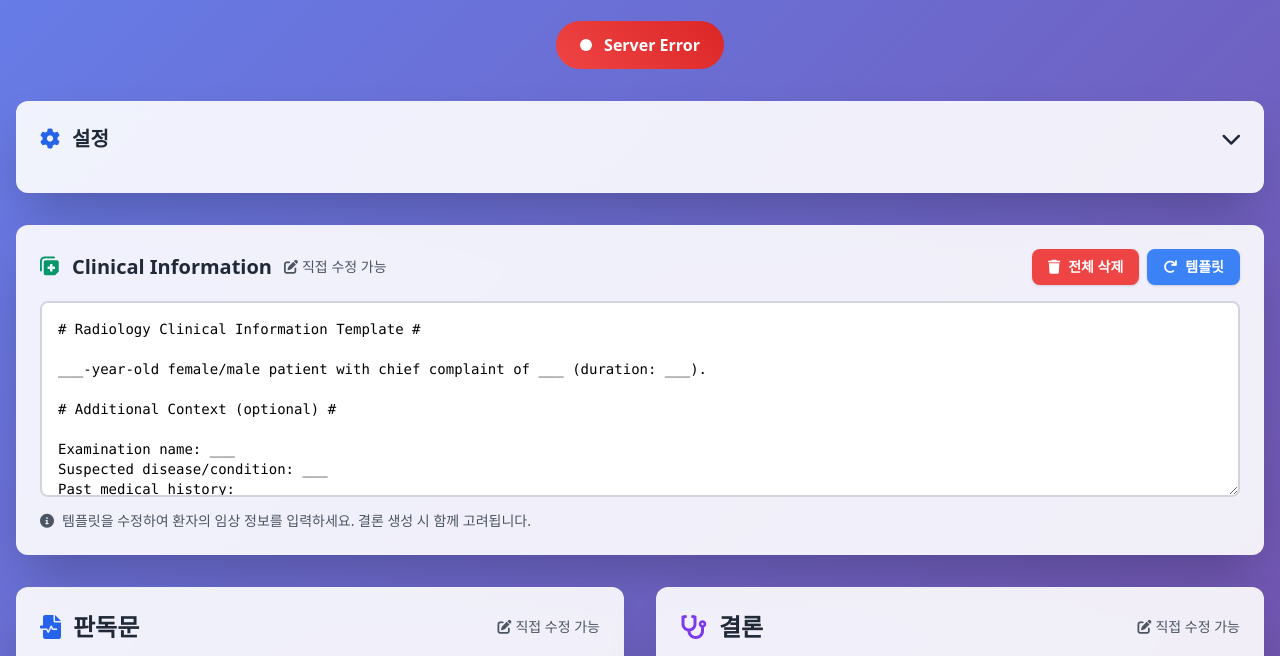
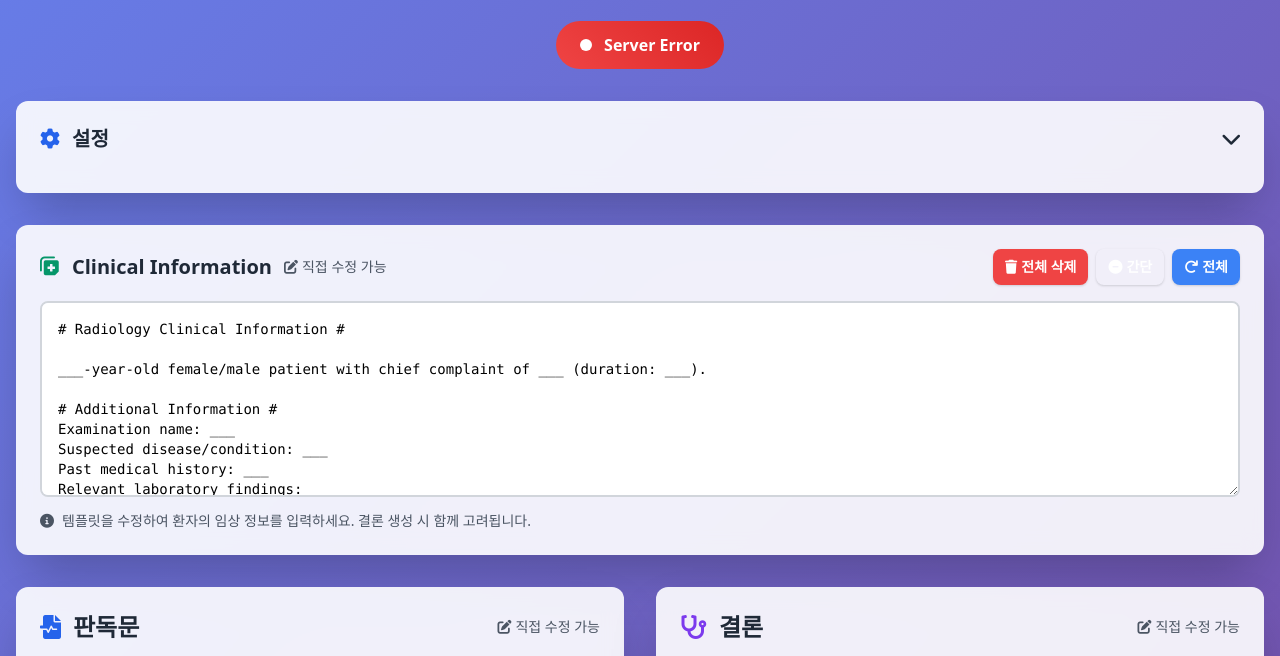
Before and after one commit to radtaewon1/radiology-stt, a website: page index.html in a window 1280 px wide. Shown: the part 119-775 px from the top of the page. Drawn offline with nearby package versions, Linux system fonts and the light colour scheme; no server answers.

Commit message:
Update index.html

```diff
--- a/index.html
+++ b/index.html
@@ -190,13 +190,17 @@
                     </span>
                 </h2>
                 <div class="flex gap-2">
-                    <button id="clearClinicalBtn" class="bg-red-500 hover:bg-red-600 text-white px-4 py-2 rounded-lg font-semibold text-sm flex items-center transition-all duration-200 shadow hover:shadow-lg">
-                        <i class="fas fa-trash mr-2"></i>
+                    <button id="clearClinicalBtn" class="bg-red-500 hover:bg-red-600 text-white px-3 py-2 rounded-lg font-semibold text-sm flex items-center transition-all duration-200 shadow hover:shadow-lg">
+                        <i class="fas fa-trash mr-1"></i>
                         전체 삭제
                     </button>
-                    <button id="resetClinicalBtn" class="bg-blue-500 hover:bg-blue-600 text-white px-4 py-2 rounded-lg font-semibold text-sm flex items-center transition-all duration-200 shadow hover:shadow-lg">
-                        <i class="fas fa-redo mr-2"></i>
-                        템플릿
+                    <button id="simpleTemplateBtn" class="bg-amber-500 hover:bg-amber-600 text-white px-3 py-2 rounded-lg font-semibold text-sm flex items-center transition-all duration-200 shadow hover:shadow-lg">
+                        <i class="fas fa-minus-circle mr-1"></i>
+                        간단
+                    </button>
+                    <button id="resetClinicalBtn" class="bg-blue-500 hover:bg-blue-600 text-white px-3 py-2 rounded-lg font-semibold text-sm flex items-center transition-all duration-200 shadow hover:shadow-lg">
+                        <i class="fas fa-redo mr-1"></i>
+                        전체
                     </button>
                 </div>
             </div>
@@ -204,12 +208,11 @@
                 id="clinicalInfo"
                 class="w-full p-4 border-2 border-gray-300 rounded-lg focus:border-green-500 focus:outline-none resize-vertical font-mono text-sm"
                 rows="8"
-># Radiology Clinical Information Template #
+># Radiology Clinical Information #
 
 ___-year-old female/male patient with chief complaint of ___ (duration: ___).
 
-# Additional Context (optional) #
-
+# Additional Information #
 Examination name: ___
 Suspected disease/condition: ___
 Past medical history: ___
@@ -303,6 +306,7 @@ Current treatment or intervention: ___</textarea>
                 this.downloadBtn = document.getElementById('downloadBtn');
                 this.clearClinicalBtn = document.getElementById('clearClinicalBtn');
                 this.resetClinicalBtn = document.getElementById('resetClinicalBtn');
+                this.simpleTemplateBtn = document.getElementById('simpleTemplateBtn');
 
                 this.statusText = document.getElementById('statusText');
                 this.connectionStatus = document.getElementById('connectionStatus');
@@ -332,6 +336,7 @@ Current treatment or intervention: ___</textarea>
                 this.downloadBtn.addEventListener('click', () => this.downloadReport());
                 this.clearClinicalBtn.addEventListener('click', () => this.clearClinicalInfo());
                 this.resetClinicalBtn.addEventListener('click', () => this.resetClinicalInfo());
+                this.simpleTemplateBtn.addEventListener('click', () => this.setSimpleTemplate());
 
                 this.settingsToggle.addEventListener('click', () => this.toggleSettings());
 
@@ -386,11 +391,19 @@ Current treatment or intervention: ___</textarea>
             }
 
             getDefaultClinicalTemplate() {
-                return '# Radiology Clinical Information Template #\n\n[Age]-year-old [female/male] patient with [chief complaint of ___] (duration: ___).\n\nAdditional Context (optional):\nExamination name: ___ \nSuspected disease/condition: ___ \nPast medical history: ___ \nRelevant laboratory findings: ___ \nPrevious imaging findings: ___ \nCurrent treatment or intervention: ___';
+                return '# Radiology Clinical Information #\n\n___-year-old female/male patient with chief complaint of ___ (duration: ___).\n\n # Additional Information # \nExamination name: ___ \nSuspected disease/condition: ___ \nPast medical history: ___ \nRelevant laboratory findings: ___ \nPrevious imaging findings: ___ \nCurrent treatment or intervention: ___';
+            }
+
+            getSimpleClinicalTemplate() {
+                return '# Radiology Clinical Information #\n\n___-year-old female/male patient with chief complaint of ___ (duration: ___).';
             }
 
             clearClinicalInfo() {
                 this.clinicalInfo.value = '';
+            }
+
+            setSimpleTemplate() {
+                this.clinicalInfo.value = this.getSimpleClinicalTemplate();
             }
 
             resetClinicalInfo() {
```
